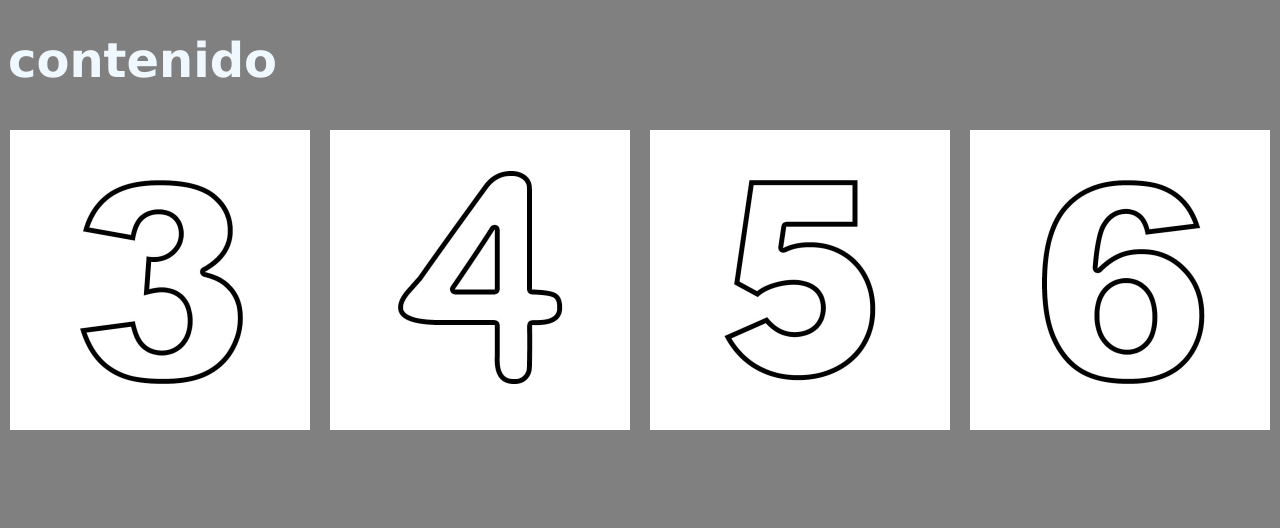
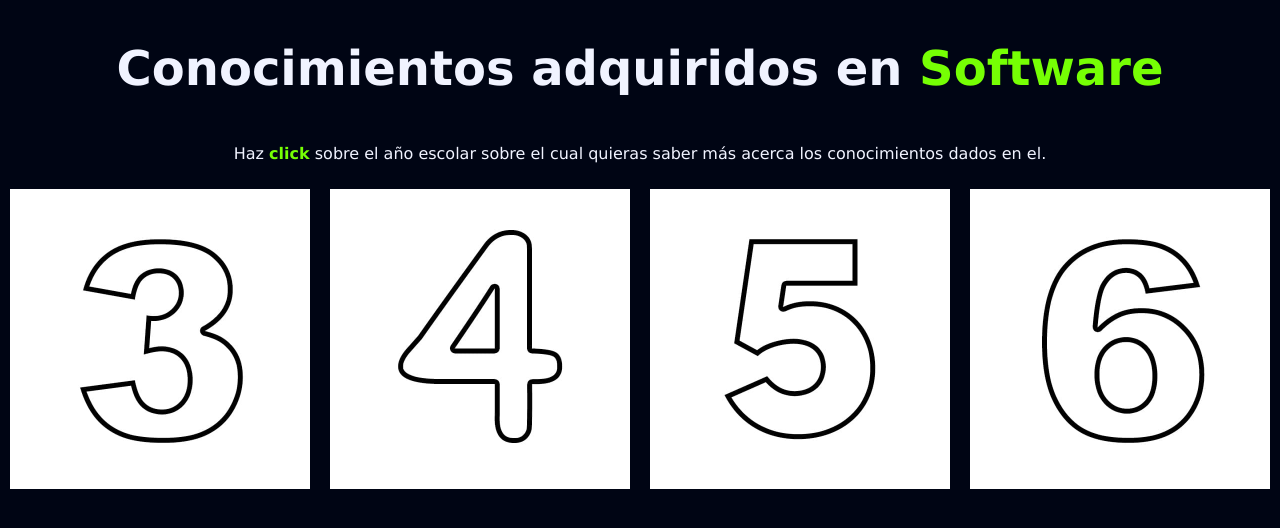
Before and after one commit to JuanseBencegues/pagina-software, a plain HTML site: page index.html in a window 1280 px wide. Drawn offline with Linux system fonts and the light colour scheme.

Commit message:
Aplicacion de colores y estilos basicos

```diff
--- a/index.html
+++ b/index.html
@@ -8,7 +8,10 @@
 </head>
 <body>
     <div class="titulo">
-        <h1>contenido</h1>
+        <h1>Conocimientos adquiridos en <strong>Software</strong></h1>
+    </div>
+    <div class="info">
+        <p>Haz <strong>click</strong> sobre el año escolar sobre el cual quieras saber más acerca los conocimientos dados en el.</p>
     </div>
     <div class="conteiner">
         <div class="link">
--- a/styles.css
+++ b/styles.css
@@ -1,15 +1,26 @@
 /* PRINCIPAL */
-
+/* COLORES:
+    FONDO:#000514
+    PRINCIPAL: #0e827a (puede modif)
+    SECUNDARIO: #011146
+    TEXTO: #f0f3ff
+    ACENTO: #76ff04 */
 body{
-    background-color: grey;
+    background-color: #000514;
+}
+.info, .titulo{
+    font-family: Verdana, Geneva, Tahoma, sans-serif;
+    color: #f0f3ff;
+    display: flex;
+    align-items: center;
+    justify-content: center;
+}
+strong{
+    color: #76ff04;
 }
 .titulo{
-    font-family: Verdana, Geneva, Tahoma, sans-serif;
     font-weight: 800;
     font-size: 24px;
-    color: aliceblue;
-    display: block;
-
 }
 .conteiner{
     display: flex;
```
